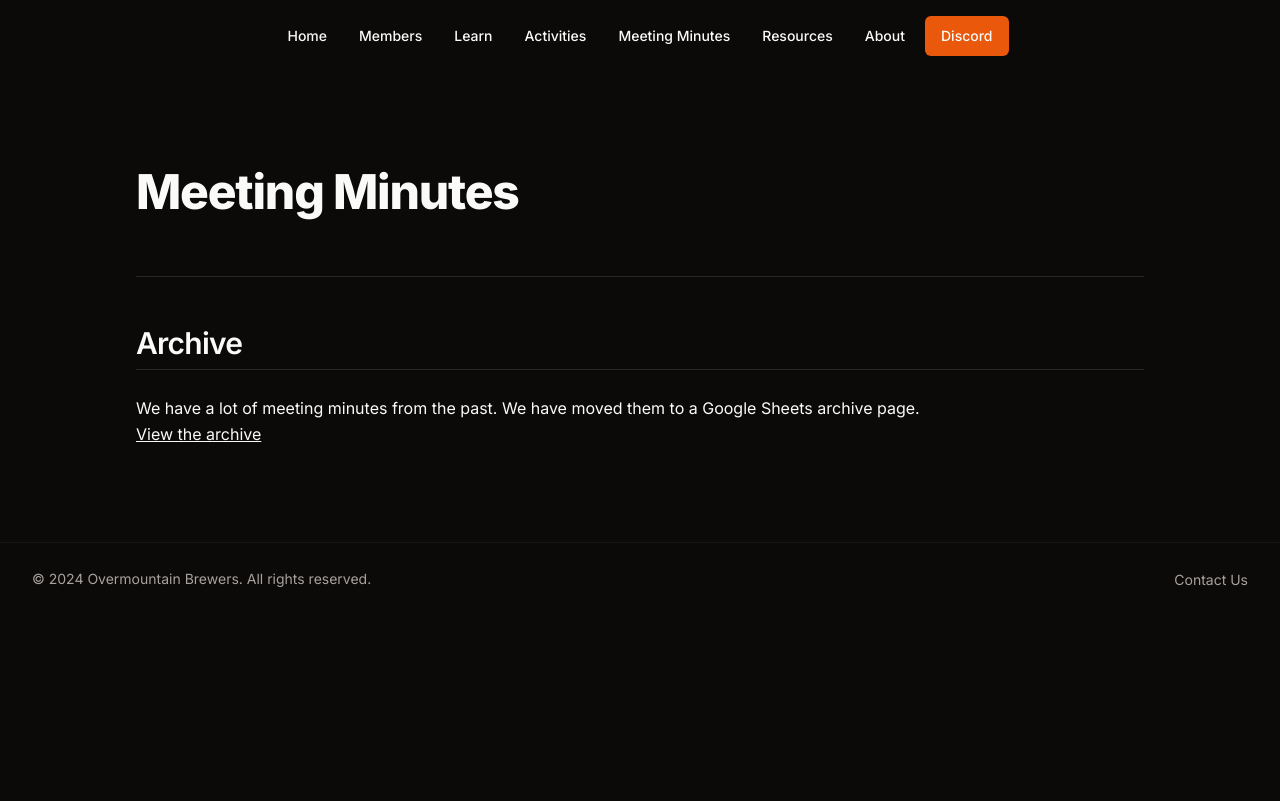
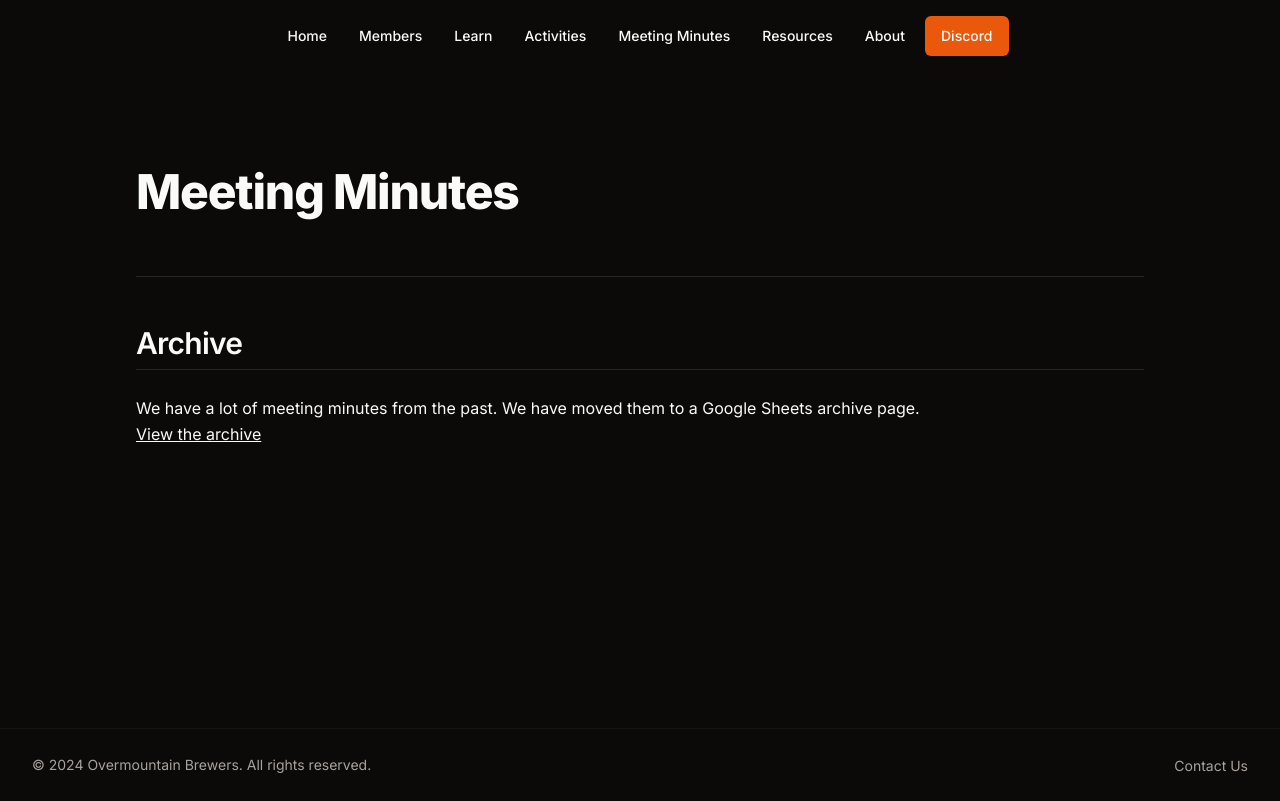
Before and after one commit to OvermountainBrewers/omb_website, a Next.js app in the folder site/: page /meeting-minutes in a window 1280 px wide. Built offline with nearby package versions, Linux system fonts and the light colour scheme.

Commit message:
feat: min full height <main> nodes

```diff
--- a/site/app/layout.tsx
+++ b/site/app/layout.tsx
@@ -29,6 +29,8 @@ export default function RootLayout({
 }: Readonly<{
   children: React.ReactNode;
 }>) {
+  const headerHeight = 72;
+  const footerHeight = 72;
   return (
     <html lang="en" className="dark">
       <body
--- a/site/components/main.tsx
+++ b/site/components/main.tsx
@@ -1,6 +1,6 @@
 export default function Main({ children }: { children: React.ReactNode }) {
   return (
-    <main className="flex flex-col p-4 lg:p-24 max-w-[1200px] mx-auto">
+    <main className="flex flex-col p-4 lg:p-24 max-w-[1200px] mx-auto min-h-[calc(100vh-72px-72px)]">
       {children}
     </main>
   );
```
